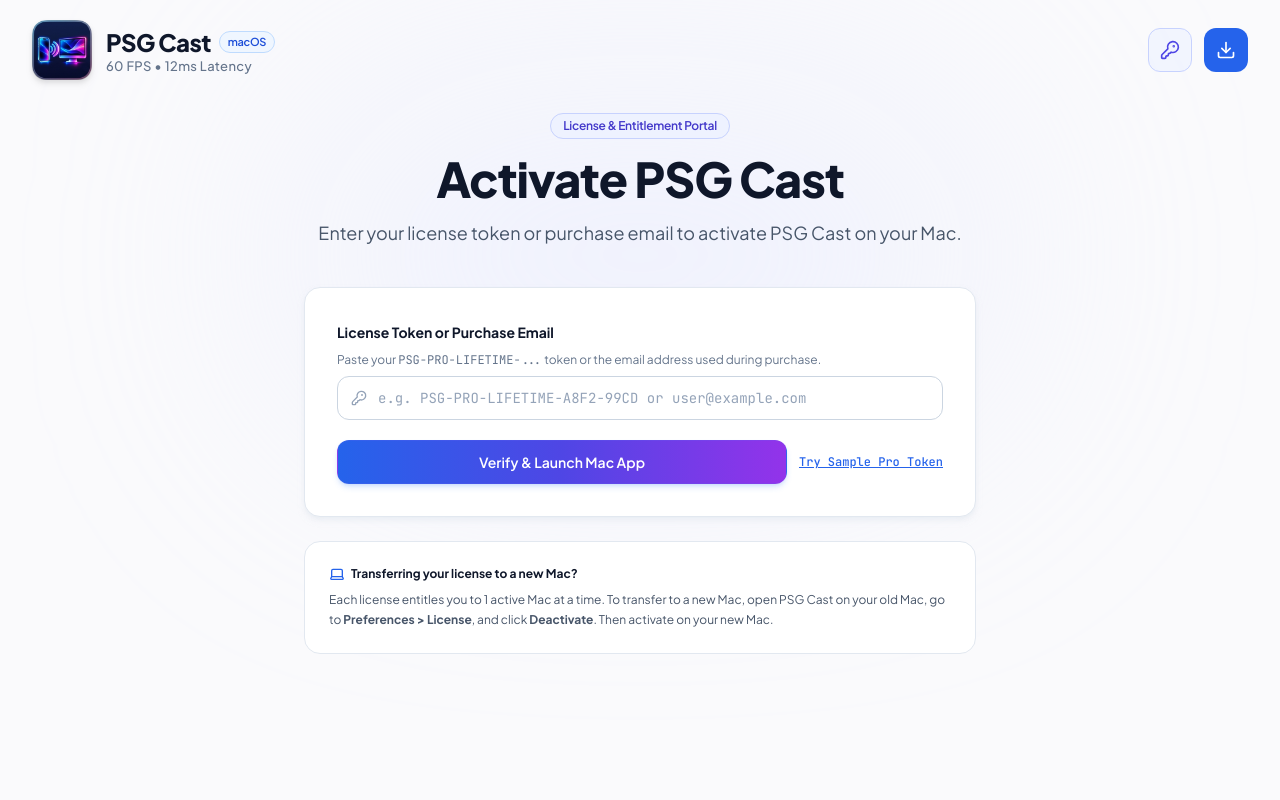
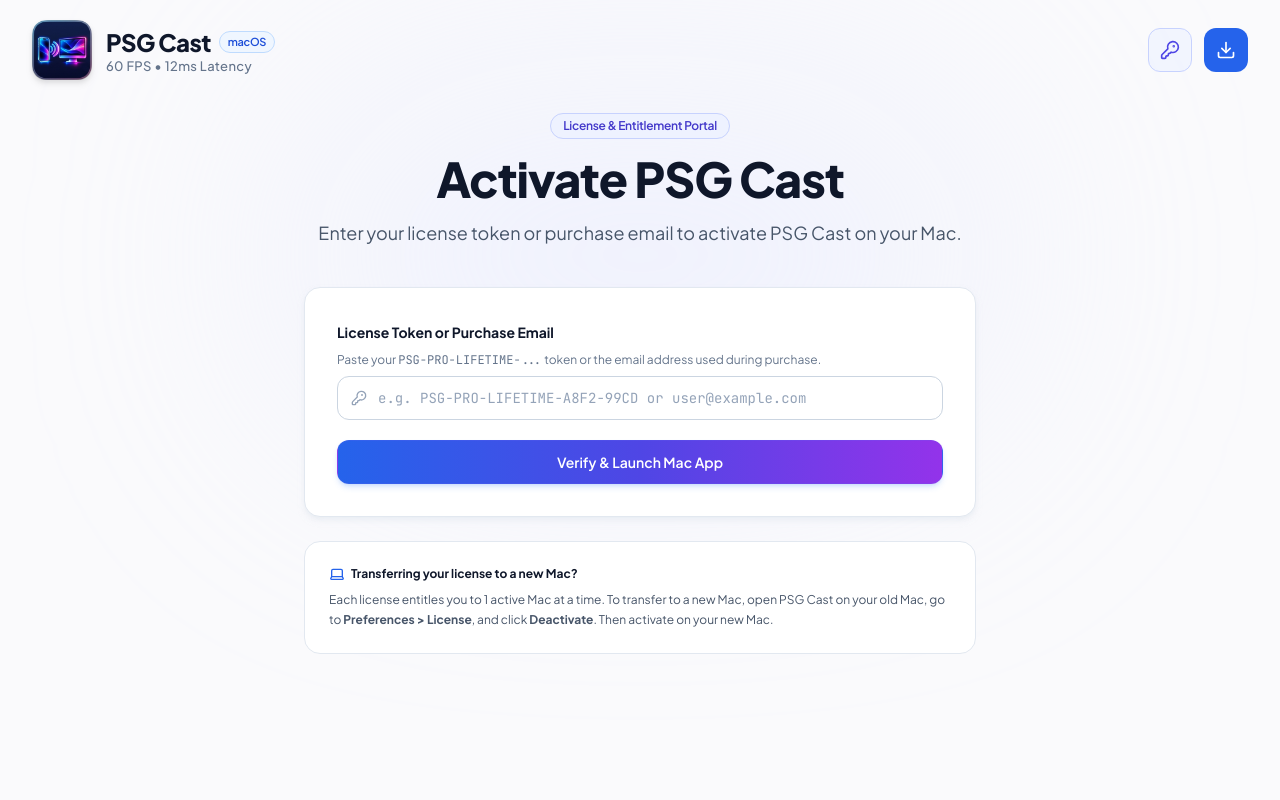
Before and after one commit to alokrathaur/PSGCastWebApp, a React (Vite) app: page /activate in a window 1280 px wide. Shown: the top 800 px of the page. Built offline with nearby package versions, Linux system fonts and the light colour scheme; no server answers.

Commit message:
Update web app with latest signed and notarized DMG and clean activation portal

```diff
--- a/src/config/site.ts
+++ b/src/config/site.ts
@@ -42,7 +42,7 @@
   minMacOSVersion: "macOS 14.0 (Sonoma) or newer",
   architecture: "Universal Binary (Apple Silicon M1/M2/M3/M4 & Intel Core 64-bit)",
   minIOSVersion: "iOS 12.0 or iPadOS 12.0 or newer",
-  sha256Dmg: "7a73be10584688c8ecc0fec3c454bf76cc4e3974fdc5115859b6f141ebe6b145",
+  sha256Dmg: "fe2366ad1efca31385e256da067d01414d707ec3b7319b78b3618413012c3077",
   dmgSize: "4.6 MB",
   deepLinkScheme: "psgcast",
 
--- a/src/pages/ActivatePage.tsx
+++ b/src/pages/ActivatePage.tsx
@@ -164,22 +164,10 @@
                   variant="gradient"
                   size="md"
                   isLoading={status === "loading"}
-                  className="w-full sm:flex-1 justify-center shadow-md shadow-blue-500/20 font-semibold"
+                  className="w-full justify-center shadow-md shadow-blue-500/20 font-semibold"
                 >
                   Verify & Launch Mac App
                 </Button>
-
-                {/* Sample test token fill button */}
-                <button
-                  type="button"
-                  onClick={() => {
-                    setInputQuery("PSG-PRO-LIFETIME-DEMO-2026");
-                    handleExecuteLookup("PSG-PRO-LIFETIME-DEMO-2026");
-                  }}
-                  className="text-xs text-blue-600 hover:text-blue-700 underline font-mono shrink-0 py-2 font-medium"
-                >
-                  Try Sample Pro Token
-                </button>
               </div>
             </form>
 
```
Also changed, not shown: 2 other files (tests, documents, lock files or other folders).
